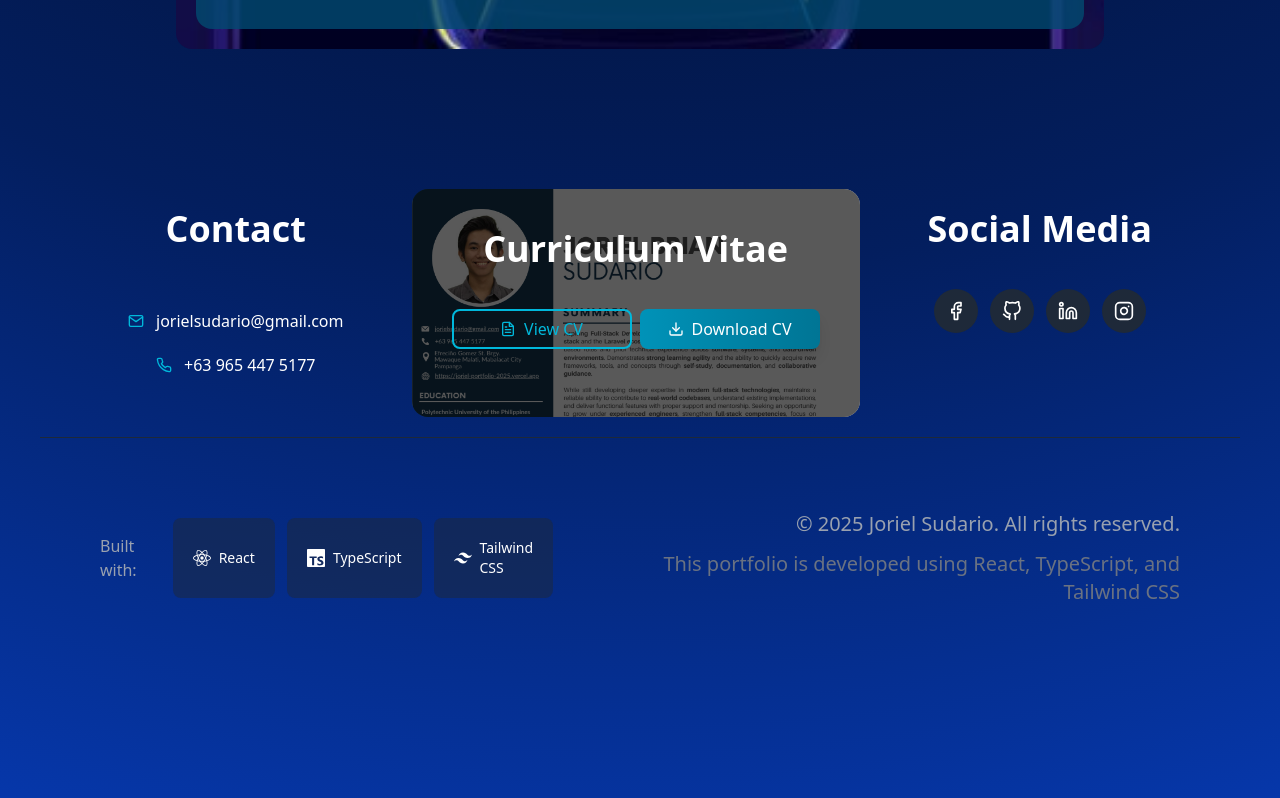
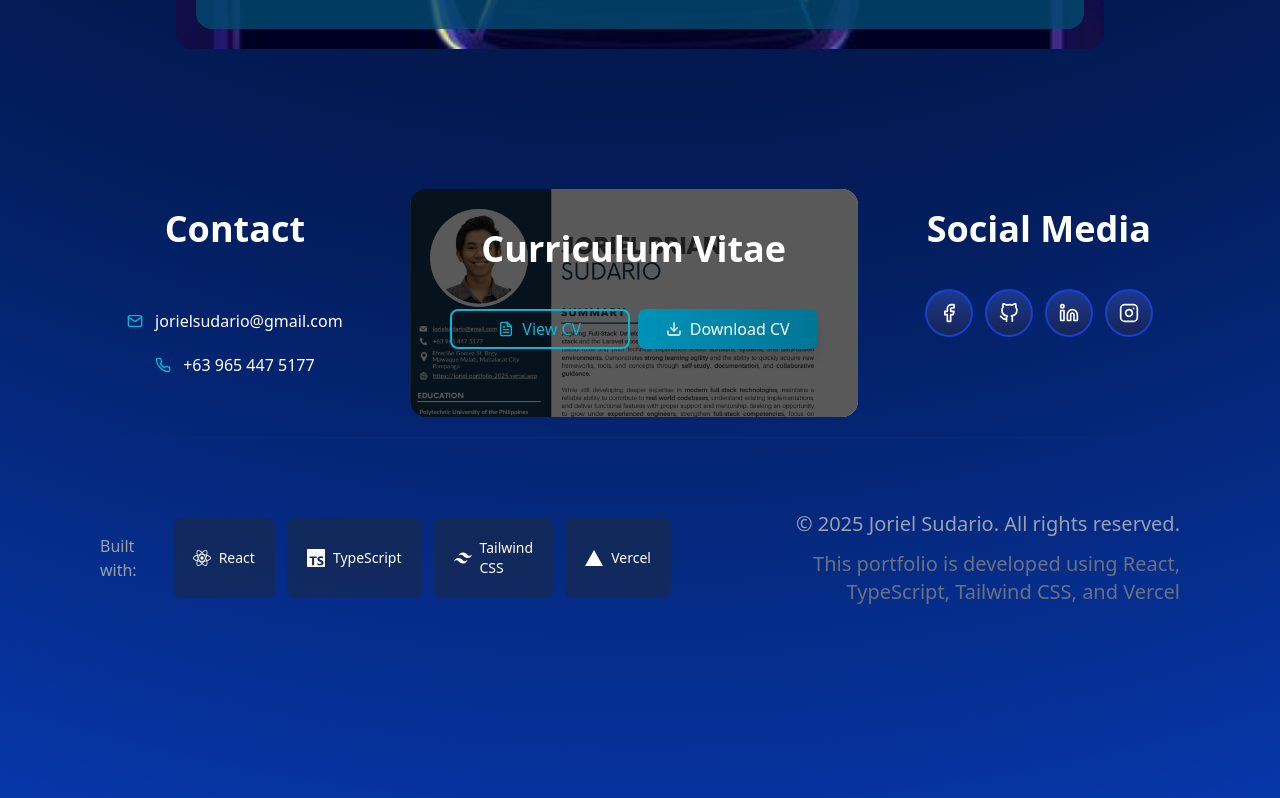
Before and after one commit to JorielBrian/Joriel_Portfolio_2025, a React (Vite) app: page /#/ in a window 1280 px wide. Shown: the part 3191-3989 px from the top of the page. Built offline with nearby package versions, Linux system fonts and the light colour scheme.

Commit message:
added skills in projects and experience and enhanced footer

```diff
--- a/src/Components/Sections/Footer.tsx
+++ b/src/Components/Sections/Footer.tsx
@@ -9,7 +9,7 @@ import {
   FiLinkedin,
   FiInstagram
 } from "react-icons/fi";
-import { SiReact, SiTypescript, SiTailwindcss } from "react-icons/si";
+import { SiReact, SiTypescript, SiTailwindcss, SiVercel } from "react-icons/si";
 
 const Footer = () =>{
     const contactInfo = [
@@ -33,7 +33,8 @@ const Footer = () =>{
     const techStack = [
         { icon: <SiReact />, label: "React" },
         { icon: <SiTypescript />, label: "TypeScript" },
-        { icon: <SiTailwindcss />, label: "Tailwind CSS" }
+        { icon: <SiTailwindcss />, label: "Tailwind CSS" },
+        { icon: <SiVercel />, label: "Vercel"}
     ];
 
     return (
@@ -93,7 +94,7 @@ const Footer = () =>{
                                 key={index}
                                 href={social.href}
                                 aria-label={social.label}
-                                className="p-3 bg-gray-800 rounded-full hover:bg-gray-700 hover:text-white transition-all duration-300 hover:scale-110 hover:shadow-lg"
+                                className="p-3 bg-gradient-to-b from-blue-900 to-blue-950 border-2 border-blue-700/80 rounded-full hover:bg-gray-700 hover:text-white transition-all duration-300 hover:scale-110 hover:shadow-lg"
                             >
                             <span className="text-xl">{social.icon}</span>
                             </a>
@@ -125,7 +126,7 @@ const Footer = () =>{
                         © {new Date().getFullYear()} Joriel Sudario. All rights reserved.
                     </p>
                     <p className="text-gray-500 text-xs mt-1">
-                        This portfolio is developed using React, TypeScript, and Tailwind CSS
+                        This portfolio is developed using React, TypeScript, Tailwind CSS, and Vercel
                     </p>
                     </div>
                 </div>
--- a/src/data/projects.ts
+++ b/src/data/projects.ts
@@ -25,6 +25,7 @@ export const PROJECTS: Project = [
             'Firebase',
             'Tailwind CSS',
             'TypeScript',
+            'Vercel'
         ]
     },
     {
@@ -38,7 +39,8 @@ export const PROJECTS: Project = [
             'Prisma',
             'PostgreSQL',
             'React',
-            'SQL'
+            'SQL',
+            'Vercel'
         ]
     },
     {
--- a/src/data/qualifications.ts
+++ b/src/data/qualifications.ts
@@ -76,6 +76,7 @@ export const QUALIFICATIONS: Qualification[] = [
             'tRPC',
             'React',
             'Prisma',
+            'Vercel',
             'SQL',
             'PostgreSQL',
             'GIT',
```
